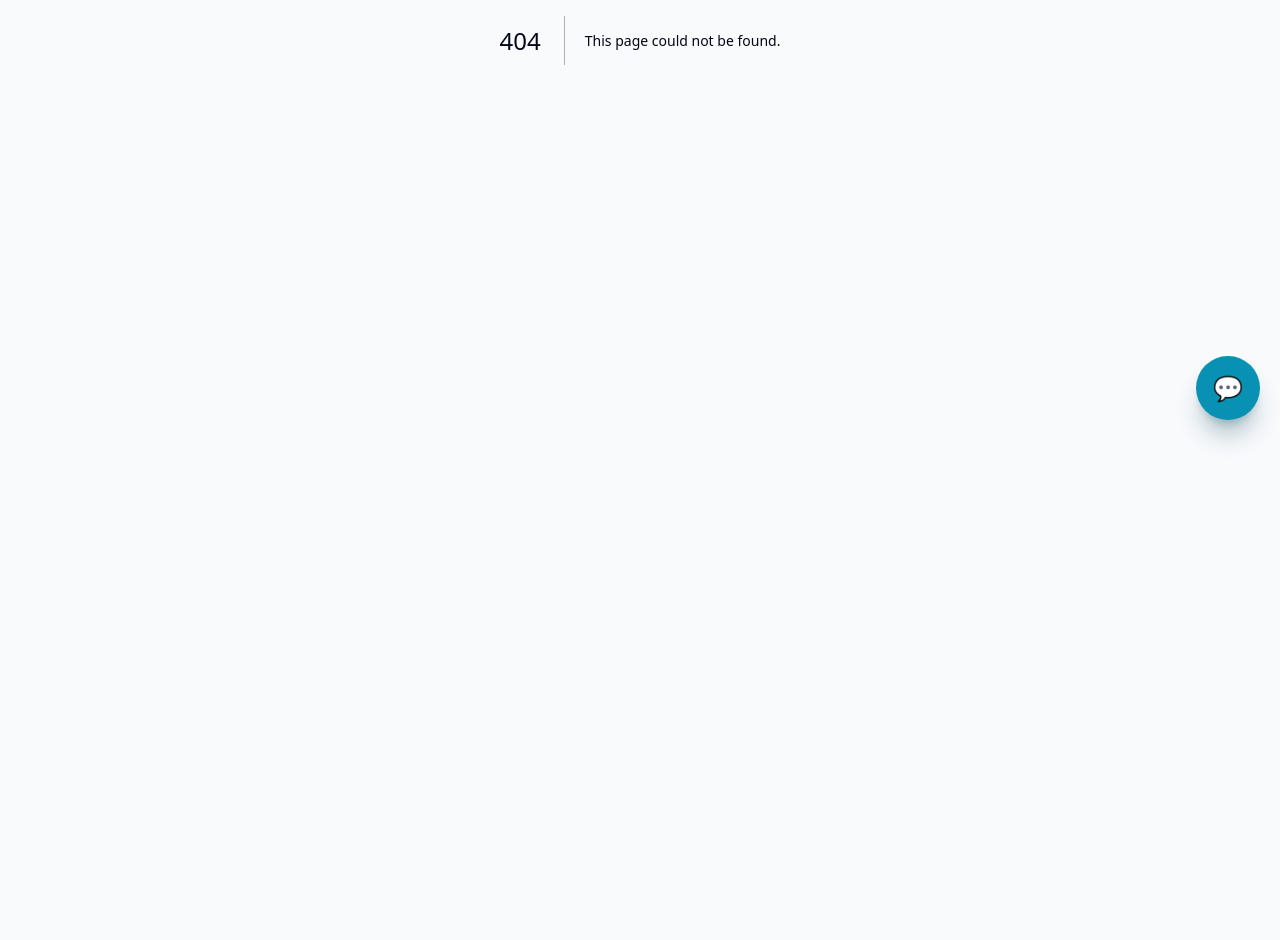
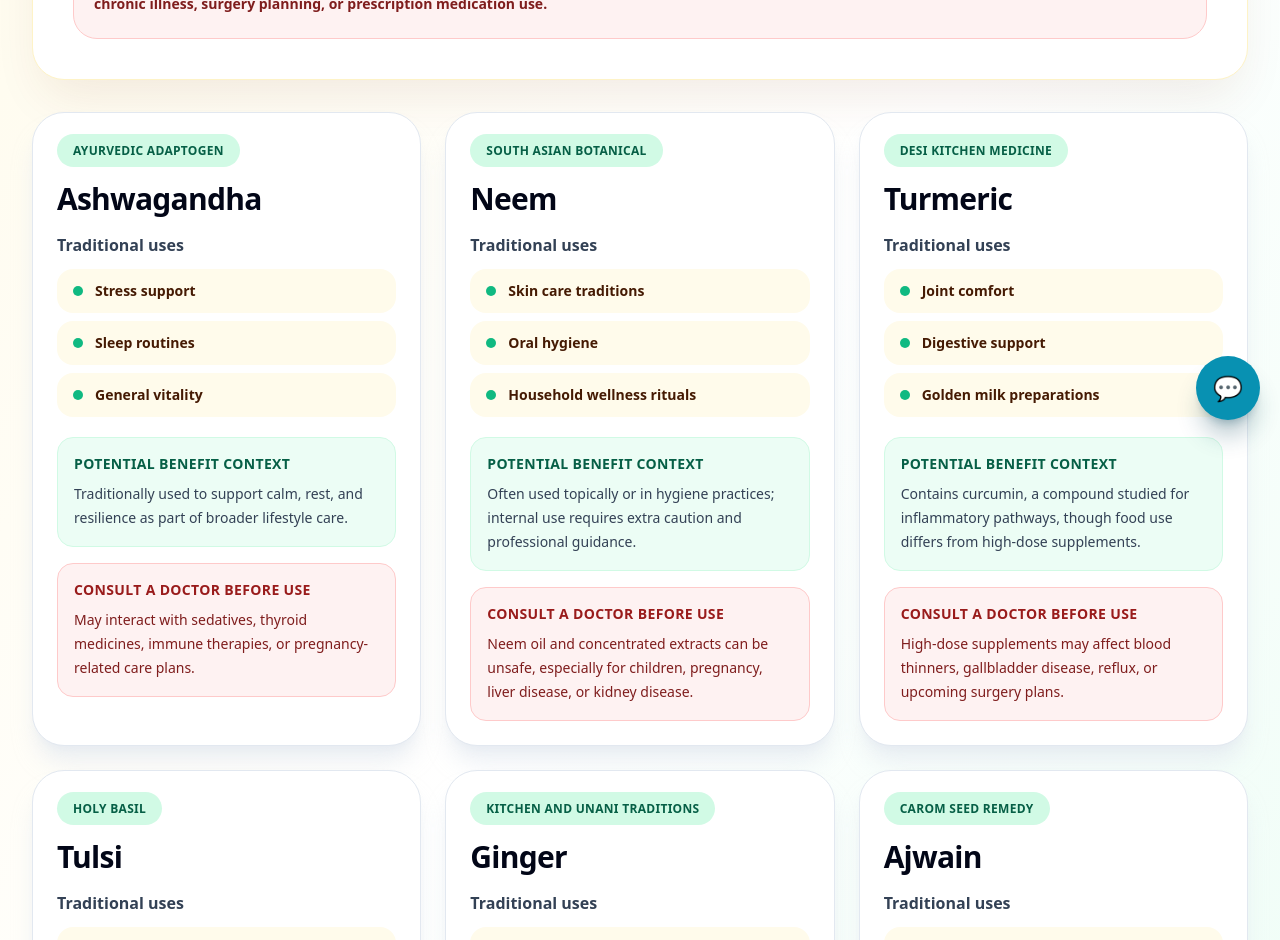
Before and after one commit to dr-talha/medintel-pro, a Next.js app: page /trad-medicine in a window 1280 px wide. Before the commit this address had no page. Shown: the part 360-1300 px from the top of the page. Before the commit the page ends 800 px from the top, so only its background shows below. Built offline with nearby package versions, Linux system fonts and the light colour scheme.

Commit message:
Create page.tsx

```diff
--- /dev/null
+++ b/app/(medical)/trad-medicine/page.tsx
@@ -0,0 +1,97 @@
+type Herb = {
+  name: string;
+  region: string;
+  traditionalUses: string[];
+  potentialBenefits: string;
+  caution: string;
+};
+
+const herbs: Herb[] = [
+  {
+    name: 'Ashwagandha',
+    region: 'Ayurvedic adaptogen',
+    traditionalUses: ['Stress support', 'Sleep routines', 'General vitality'],
+    potentialBenefits: 'Traditionally used to support calm, rest, and resilience as part of broader lifestyle care.',
+    caution: 'May interact with sedatives, thyroid medicines, immune therapies, or pregnancy-related care plans.',
+  },
+  {
+    name: 'Neem',
+    region: 'South Asian botanical',
+    traditionalUses: ['Skin care traditions', 'Oral hygiene', 'Household wellness rituals'],
+    potentialBenefits: 'Often used topically or in hygiene practices; internal use requires extra caution and professional guidance.',
+    caution: 'Neem oil and concentrated extracts can be unsafe, especially for children, pregnancy, liver disease, or kidney disease.',
+  },
+  {
+    name: 'Turmeric',
+    region: 'Desi kitchen medicine',
+    traditionalUses: ['Joint comfort', 'Digestive support', 'Golden milk preparations'],
+    potentialBenefits: 'Contains curcumin, a compound studied for inflammatory pathways, though food use differs from high-dose supplements.',
+    caution: 'High-dose supplements may affect blood thinners, gallbladder disease, reflux, or upcoming surgery plans.',
+  },
+  {
+    name: 'Tulsi',
+    region: 'Holy basil',
+    traditionalUses: ['Tea for seasonal wellness', 'Throat comfort', 'Breathing support rituals'],
+    potentialBenefits: 'Commonly prepared as tea for comfort during seasonal changes and daily wellness routines.',
+    caution: 'Use caution with blood sugar medications, anticoagulants, fertility treatment, pregnancy, or breastfeeding.',
+  },
+  {
+    name: 'Ginger',
+    region: 'Kitchen and Unani traditions',
+    traditionalUses: ['Nausea comfort', 'Digestive warmth', 'Cold-weather teas'],
+    potentialBenefits: 'Food-level ginger is commonly used for digestive comfort and nausea support in many cultures.',
+    caution: 'Large doses may worsen reflux or interact with blood thinners and diabetes or blood pressure medicines.',
+  },
+  {
+    name: 'Ajwain',
+    region: 'Carom seed remedy',
+    traditionalUses: ['Bloating', 'Post-meal tea', 'Digestive discomfort'],
+    potentialBenefits: 'Traditionally used in small culinary amounts to support digestion after heavy meals.',
+    caution: 'Concentrated oils or high intake may irritate the stomach and are not appropriate for all pregnancy or ulcer histories.',
+  },
+];
+
+export default function TraditionalMedicinePage() {
+  return (
+    <main className="min-h-screen bg-gradient-to-br from-amber-50 via-white to-emerald-50 px-4 py-8 text-slate-950 dark:from-slate-950 dark:via-slate-900 dark:to-emerald-950 dark:text-white sm:px-6 lg:px-8">
+      <section className="mx-auto max-w-7xl">
+        <div className="rounded-[2rem] border border-amber-100 bg-white p-6 shadow-2xl shadow-amber-900/10 dark:border-amber-900/40 dark:bg-slate-950 dark:shadow-black/40 sm:p-10">
+          <p className="text-sm font-black uppercase tracking-[0.32em] text-emerald-700 dark:text-emerald-300">Traditional & Herbal Medicine</p>
+          <h1 className="mt-4 text-4xl font-black tracking-tight sm:text-6xl">Eastern and Desi remedy directory</h1>
+          <p className="mt-4 max-w-3xl text-lg leading-8 text-slate-700 dark:text-slate-300">
+            Explore common herbs used in South Asian, Ayurvedic, Unani, and household traditions with safety-first clinical context.
+          </p>
+          <div className="mt-6 rounded-3xl border border-red-200 bg-red-50 p-5 text-sm font-bold leading-7 text-red-900 dark:border-red-900/60 dark:bg-red-950/40 dark:text-red-100">
+            Strict medical disclaimer: this directory is educational only and is not medical advice. Herbal products can cause side effects, allergic reactions, toxicity, and drug interactions. Always consult a licensed doctor, pharmacist, or qualified clinician before using any remedy, especially during pregnancy, breastfeeding, chronic illness, surgery planning, or prescription medication use.
+          </div>
+        </div>
+
+        <div className="mt-8 grid gap-6 md:grid-cols-2 xl:grid-cols-3">
+          {herbs.map((herb) => (
+            <article key={herb.name} className="rounded-[2rem] border border-slate-200 bg-white p-6 shadow-xl shadow-slate-200/70 dark:border-slate-800 dark:bg-slate-950 dark:shadow-black/30">
+              <span className="rounded-full bg-emerald-100 px-4 py-2 text-xs font-black uppercase tracking-wide text-emerald-800 dark:bg-emerald-950 dark:text-emerald-200">{herb.region}</span>
+              <h2 className="mt-5 text-3xl font-black tracking-tight">{herb.name}</h2>
+              <p className="mt-4 text-base font-bold text-slate-700 dark:text-slate-200">Traditional uses</p>
+              <ul className="mt-3 space-y-2">
+                {herb.traditionalUses.map((use) => (
+                  <li key={use} className="flex items-center gap-3 rounded-2xl bg-amber-50 px-4 py-3 text-sm font-semibold text-amber-950 dark:bg-amber-950/30 dark:text-amber-100">
+                    <span className="h-2.5 w-2.5 rounded-full bg-emerald-500" />
+                    {use}
+                  </li>
+                ))}
+              </ul>
+              <div className="mt-5 rounded-2xl border border-emerald-100 bg-emerald-50 p-4 dark:border-emerald-900/50 dark:bg-emerald-950/30">
+                <p className="text-sm font-black uppercase tracking-wide text-emerald-800 dark:text-emerald-200">Potential benefit context</p>
+                <p className="mt-2 text-sm leading-6 text-slate-700 dark:text-slate-300">{herb.potentialBenefits}</p>
+              </div>
+              <div className="mt-4 rounded-2xl border border-red-200 bg-red-50 p-4 dark:border-red-900/50 dark:bg-red-950/30">
+                <p className="text-sm font-black uppercase tracking-wide text-red-800 dark:text-red-200">Consult a doctor before use</p>
+                <p className="mt-2 text-sm leading-6 text-red-900 dark:text-red-100">{herb.caution}</p>
+              </div>
+            </article>
+          ))}
+        </div>
+      </section>
+    </main>
+  );
+}
```
